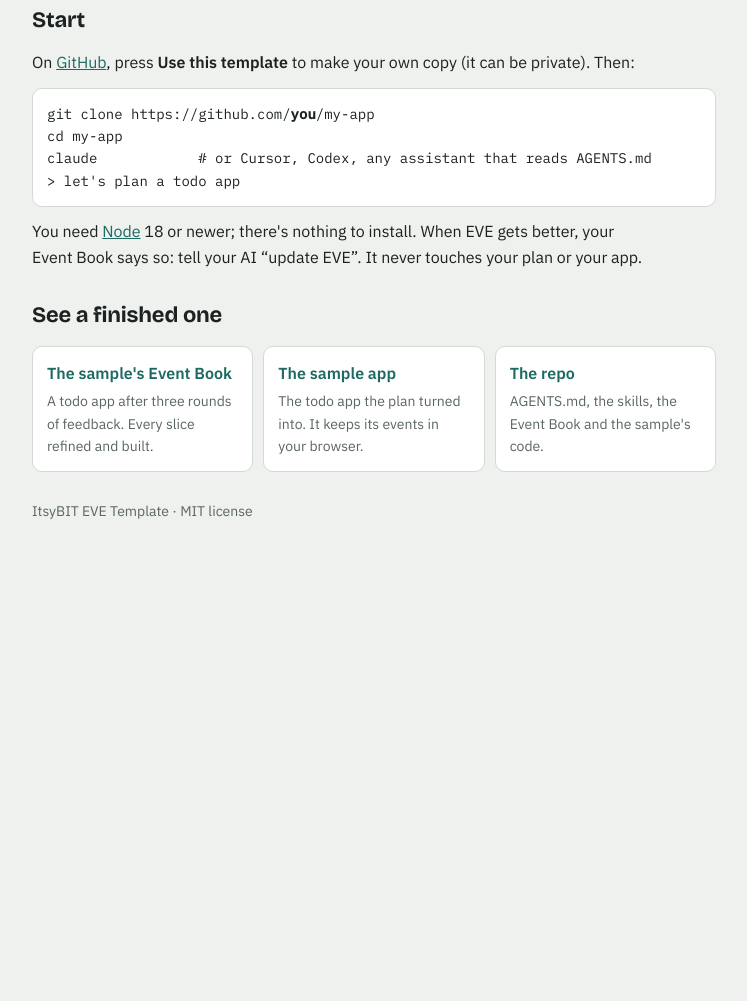
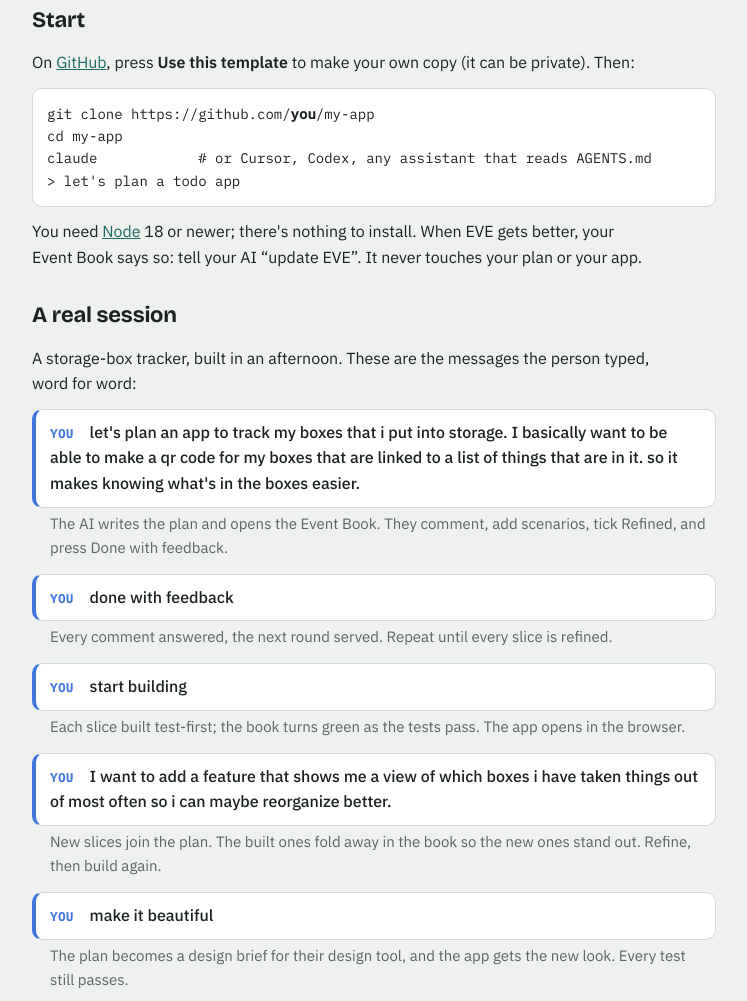
Before and after one commit to jocelynenglund/itsybit-eve-template, a plain HTML site: page index.html in a window 1280 px wide. Shown: the part 795-1796 px from the top of the page, without its empty margins (266-1013 px from the left). Before the commit the page ends 1390 px from the top, so only its background shows below. Drawn offline with nearby package versions, Linux system fonts and the light colour scheme; no server answers.

Commit message:
Site: a real session, the messages typed while building a storage-box tracker (#12)
Claude-Session: https://claude.ai/code/session_017kYy3fYapzcvx3SRPWBxgh

Co-authored-by: Claude Opus 5.5 <noreply@anthropic.com>

```diff
--- a/index.html
+++ b/index.html
@@ -45,6 +45,11 @@ ol.loop li{background:var(--surface);border:1px solid var(--line);border-radius:
 ol.loop li::before{counter-increment:s;content:counter(s);position:absolute;left:14px;top:12px;width:26px;height:26px;border-radius:7px;background:var(--accent);color:var(--surface);font:600 14px/26px var(--mono);text-align:center}
 ol.loop q{font-weight:600;quotes:"“" "”"}
 pre{background:var(--surface);border:1px solid var(--line);border-radius:10px;padding:14px;margin:0;overflow-x:auto}
+.chat{display:grid;gap:8px;margin:0;padding:0;list-style:none}
+.chat li{display:grid;gap:4px}
+.chat .say{background:var(--surface);border:1px solid var(--line);border-left:4px solid var(--command);border-radius:10px;padding:10px 14px;font-weight:500}
+.chat .say::before{content:"You  ";font:600 12px var(--mono);color:var(--command);text-transform:uppercase;letter-spacing:.06em;white-space:pre}
+.chat .then{color:var(--muted);font-size:15px;padding:0 6px 6px 18px}
 .cards{display:grid;grid-template-columns:repeat(auto-fit,minmax(200px,1fr));gap:10px}
 .card{display:grid;gap:4px;background:var(--surface);border:1px solid var(--line);border-radius:10px;padding:14px;text-decoration:none;color:inherit}
 .card:hover{border-color:var(--accent)} .card strong{color:var(--accent)} .card span{color:var(--muted);font-size:14px}
@@ -81,6 +86,17 @@ claude            # or Cursor, Codex, any assistant that reads AGENTS.md
 &gt; let's plan a todo app</pre>
     <p>You need <a href="https://nodejs.org">Node</a> 18 or newer; there's nothing to install. When EVE gets better, your Event Book says so: tell your AI <q>update EVE</q>. It never touches your plan or your app.</p>
   </section>
+  <section>
+    <h2>A real session</h2>
+    <p>A storage-box tracker, built in an afternoon. These are the messages the person typed, word for word:</p>
+    <ol class="chat">
+      <li><div class="say">let's plan an app to track my boxes that i put into storage. I basically want to be able to make a qr code for my boxes that are linked to a list of things that are in it. so it makes knowing what's in the boxes easier.</div><div class="then">The AI writes the plan and opens the Event Book. They comment, add scenarios, tick Refined, and press Done with feedback.</div></li>
+      <li><div class="say">done with feedback</div><div class="then">Every comment answered, the next round served. Repeat until every slice is refined.</div></li>
+      <li><div class="say">start building</div><div class="then">Each slice built test-first; the book turns green as the tests pass. The app opens in the browser.</div></li>
+      <li><div class="say">I want to add a feature that shows me a view of which boxes i have taken things out of most often so i can maybe reorganize better.</div><div class="then">New slices join the plan. The built ones fold away in the book so the new ones stand out. Refine, then build again.</div></li>
+      <li><div class="say">make it beautiful</div><div class="then">The plan becomes a design brief for their design tool, and the app gets the new look. Every test still passes.</div></li>
+    </ol>
+  </section>
 
   <section>
     <h2>See a finished one</h2>
```
